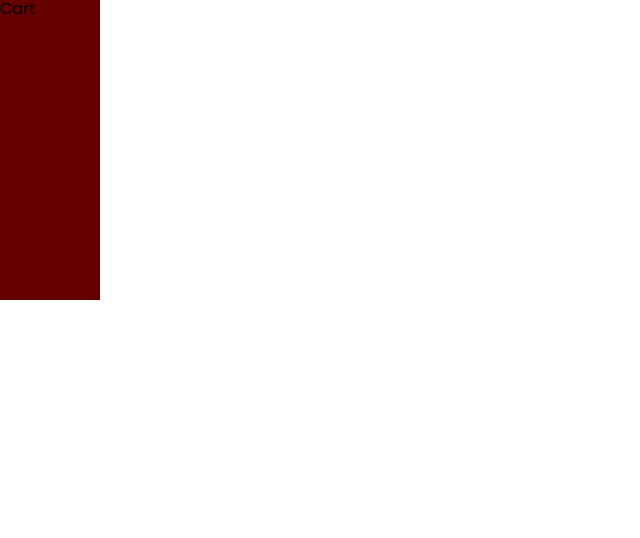
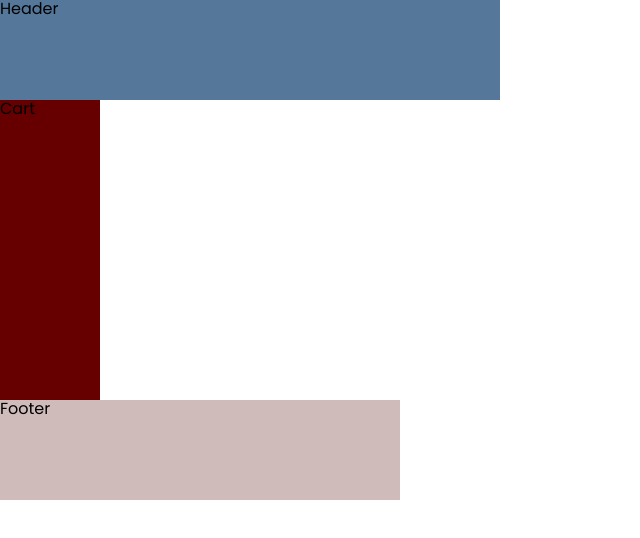
Before and after one commit to Desmord/Plants_shop, a React (Create React App) app in the folder plants_shop_client/: page /Cart in a window 1280 px wide. Shown: the top 538 px of the page, without its empty margins (0-640 px from the left). Built offline with nearby package versions, Linux system fonts and the light colour scheme.

Commit message:
Create Header and Footer feature template. Add Product type to productSlice

```diff
--- a/plants_shop_client/src/App.tsx
+++ b/plants_shop_client/src/App.tsx
@@ -7,6 +7,8 @@ import Main from './Components/Pages/Main/Main';
 import Cart from './Components/Pages/Cart/Cart';
 import Order from './Components/Pages/Order/Order';
 import Product from './Components/Pages/Product/Product';
+import Header from './Components/Features/Header/Header';
+import Footer from './Components/Features/Footer/Footer';
 
 import styles from './Main.module.scss';
 
@@ -15,6 +17,7 @@ function App() {
     <div className={styles.app}>
       <BrowserRouter>
         <Provider store={store}>
+          <Header />
           <Routes>
             <Route path={`/`} element={<Main />} />
             <Route path={`/Cart`} element={<Cart />} />
@@ -22,6 +25,7 @@ function App() {
             <Route path={`/Order`} element={<Order />} />
             <Route path='*' element={<Main />} />
           </Routes>
+          <Footer />
         </Provider>
       </BrowserRouter>
     </div>
--- /dev/null
+++ b/plants_shop_client/src/Components/Features/Footer/Footer.module.scss
@@ -0,0 +1,5 @@
+.container {
+    width: 400px;
+    height: 100px;
+    background-color: rgba(100, 30, 30, 0.3);
+}
--- /dev/null
+++ b/plants_shop_client/src/Components/Features/Footer/Footer.tsx
@@ -0,0 +1,10 @@
+import styles from './Footer.module.scss'
+
+const Footer = () => {
+
+    return (
+        <div className={styles.container}>Footer</div>
+    )
+}
+
+export default Footer
--- /dev/null
+++ b/plants_shop_client/src/Components/Features/Header/Header.module.scss
@@ -0,0 +1,5 @@
+.container{
+    width: 500px;
+    height: 100px;
+    background-color: #579;
+}
--- /dev/null
+++ b/plants_shop_client/src/Components/Features/Header/Header.tsx
@@ -0,0 +1,10 @@
+import styles from './Header.module.scss'
+
+const Header = () => {
+
+    return (
+        <div className={styles.container}>Header</div>
+    )
+}
+
+export default Header
--- a/plants_shop_client/src/Components/Pages/Main/Main.tsx
+++ b/plants_shop_client/src/Components/Pages/Main/Main.tsx
@@ -20,7 +20,7 @@ const Main = () => {
 
         if (isStoreEmpty) getData();
 
-    }, [])
+    }, [products])
 
     return (
         <div className={styles.container}>Main</div>
--- a/plants_shop_client/src/Redux/Products/productsSlice.ts
+++ b/plants_shop_client/src/Redux/Products/productsSlice.ts
@@ -1,8 +1,15 @@
 import { createSlice } from '@reduxjs/toolkit';
 import { PayloadAction } from '@reduxjs/toolkit';
 
+export type ProductType = {
+    id: string,
+    price: string,
+    title: string,
+    description: string
+}
+
 export type InitialStateType = {
-    products: any[]
+    products: ProductType[] | []
 }
 
 const initialState: InitialStateType = {
```
